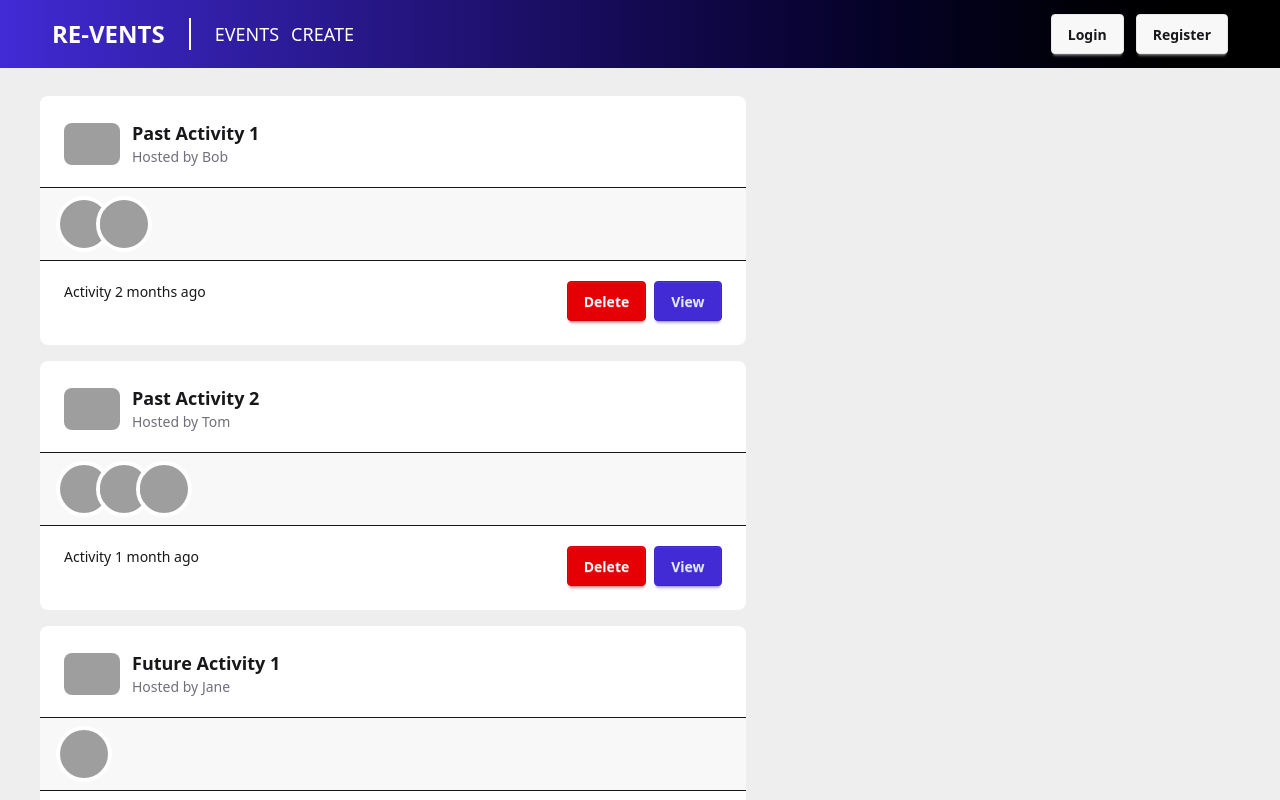
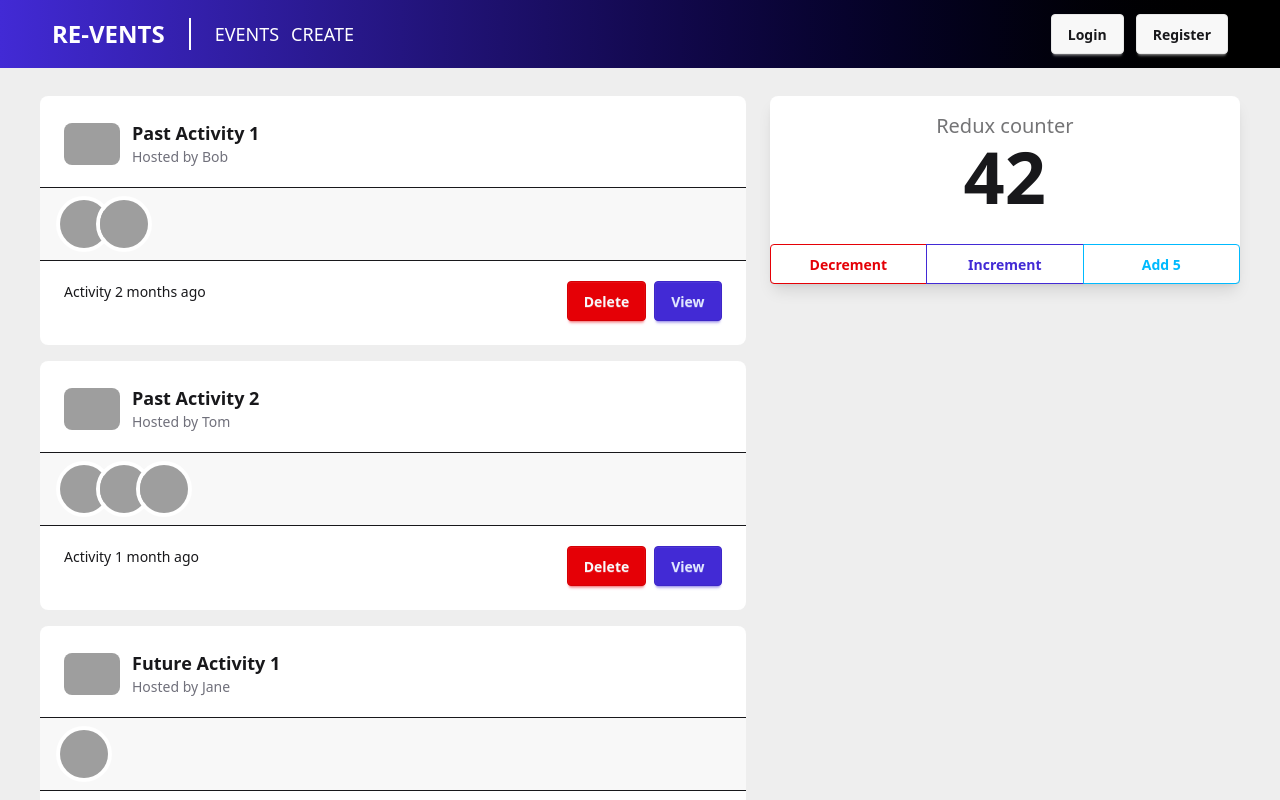
Before and after one commit to asiopueo/revents, a React (Vite) app: page / in a window 1280 px wide. Shown: the top 800 px of the page. Built offline with nearby package versions, Linux system fonts and the light colour scheme; grey boxes are pictures that could not be loaded.

Commit message:
Zwischenstand Abschnitt 5.1 - Redux

```diff
--- a/src/features/counter/Counter.tsx
+++ b/src/features/counter/Counter.tsx
@@ -1,5 +1,24 @@
+import { useAppDispatch, useAppSelector } from "../../lib/store/store"
+import { decrement, increment, incrementByAmount } from "./counterSlice";
+
 export default function Counter() {
+    const count = useAppSelector(state => state.counter.value);
+    const dispatch = useAppDispatch();
+
     return (
-        <div>Counter</div>
+        <div className="card bg-base-100 shadow-lg flex flex-col gap-4">
+            <div className="stats text-center">
+                <div className="stat">
+                    <div className="stat-title text-xl">Redux counter</div>
+                    <div className="stat-value text-7xl">{count}</div>
+                </div>
+            </div>
+            <div className="join flex justify-center">
+                <button onClick={() => dispatch(decrement())} className="btn btn-error btn-outline join-item flex-1">Decrement</button>
+                <button onClick={() => dispatch(increment())} className="btn btn-primary btn-outline join-item flex-1">Increment</button>
+                <button onClick={() => dispatch(incrementByAmount(5))} className="btn btn-info btn-outline join-item flex-1">Add 5
+                </button>
+            </div>
+        </div>
     )
 }
--- a/src/features/events/dashboard/EventCard.tsx
+++ b/src/features/events/dashboard/EventCard.tsx
@@ -1,14 +1,16 @@
+import { useAppDispatch } from "../../../lib/store/store";
 import type { AppEvent } from "../../../lib/types";
+import { deleteEvent } from "../eventSlice";
 import EventAttendees from "./EventAttendees";
 
 type Props = {
     event: AppEvent;
     formToggle: (event: AppEvent | null) => void; // null not strictly necessary
-    deleteEvent: (eventId: string) => void;
 }
 
-export default function EventCard({ event, formToggle, deleteEvent }: Props) {
+export default function EventCard({ event, formToggle }: Props) {
     const host = event.attendees.find(x => x.id === event.hostUid);
+    const dispatch = useAppDispatch();
 
     return (
         <div className="card bg-base-100 w-full gap-6">
@@ -31,7 +33,7 @@
                     <div className="flex flex-1">
                         { event.description }
                     </div>
-                    <button onClick={() => deleteEvent(event.id)} className="btn btn-error">Delete</button>
+                    <button onClick={() => dispatch(deleteEvent(event.id))} className="btn btn-error">Delete</button>
                     <button onClick={() => formToggle(event)} className="btn btn-primary">View</button>
                 </div>
             </div>
--- a/src/features/events/dashboard/EventDashboard.tsx
+++ b/src/features/events/dashboard/EventDashboard.tsx
@@ -1,9 +1,12 @@
-import { useEffect, useState } from "react";
+import { useEffect } from "react";
 import { events } from "../../../lib/data/sampleData";
 import EventForm from "../form/EventForm";
 import EventCard from "./EventCard";
 import type { AppEvent } from "../../../lib/types";
 import { AnimatePresence, motion } from "motion/react";
+import Counter from "../../counter/Counter";
+import { useAppDispatch, useAppSelector } from "../../../lib/store/store";
+import { setEvents } from "../eventSlice";
 
 type Props = {
     formOpen: boolean;
@@ -13,29 +16,12 @@
 }
 
 export function EventDashboard({ formOpen, setFormOpen, formToggle, selectedEvent }: Props) {
-    const [appEvents, setAppEvents] = useState<AppEvent[]>([]);
-
-    const handleCreateEvent = (event: AppEvent) => {
-        setAppEvents(prevState => [...prevState, event]);
-    }
-
-    const handleUpdateEvent = (updateEvent: AppEvent) => {
-        setAppEvents(prevState => {
-            return prevState.map(e => e.id === updateEvent.id ? updateEvent : e);
-        });
-    }
-
-    const handleDeleteEvent = (eventId: string) => {
-        setAppEvents(prevState => prevState.filter(e => e.id !== eventId));
-    }
+    const dispatch = useAppDispatch();
+    const appEvents = useAppSelector(state => state.event.events);
 
     useEffect(() => {
-        setAppEvents(events);
-
-        return () => {
-            setAppEvents([]);
-        }
-    }, [])
+        dispatch(setEvents(events));
+    }, []) // dispatch as dependency?
 
     return (
         <div className="flex flex-row w-full gap-6">
@@ -52,7 +38,6 @@
                                     formToggle={formToggle}
                                     key={event.id}
                                     event={event}
-                                    deleteEvent={handleDeleteEvent}
                                 />
                             ))}
                         </div>
@@ -61,9 +46,10 @@
             </div>
 
             <div className="w-2/5">
-                <AnimatePresence>
-                    { formOpen && (
+                <AnimatePresence mode="wait">
+                    { formOpen ? (
                         <motion.div
+                            key='counter'
                             initial={{ opacity: 0, x: 200 }}
                             animate={{ opacity: 1, x: 0 }}
                             exit={{ opacity: 0, x: 200 }}
@@ -72,10 +58,17 @@
                             <EventForm
                                 key={selectedEvent?.id || 'new'}
                                 setFormOpen={setFormOpen}
-                                createEvent={handleCreateEvent}
                                 selectedEvent={selectedEvent}
-                                updateEvent={handleUpdateEvent}
                             />
+                        </motion.div>
+                    ) : (
+                        <motion.div
+                            initial={{ opacity: 0, x: 200 }}
+                            animate={{ opacity: 1, x: 0 }}
+                            exit={{ opacity: 0, x: 200 }}
+                            transition={{ duration: 0.3, type: 'tween' }}
+                        >
+                            <Counter />
                         </motion.div>
                     )}
                 </AnimatePresence>
--- /dev/null
+++ b/src/features/events/eventSlice.ts
@@ -0,0 +1,36 @@
+import { createSlice, type PayloadAction } from "@reduxjs/toolkit";
+import type { AppEvent } from "../../lib/types";
+
+type State = {
+    events: AppEvent[];
+    selectedEvent: AppEvent | null;
+}
+
+const initialState: State = {
+    events: [],
+    selectedEvent: null,
+}
+
+export const eventSlice = createSlice({
+    name: 'event',
+    initialState,
+    reducers: {
+        setEvents: (state, action: PayloadAction<AppEvent[]>) => {
+            state.events = action.payload;
+        },
+        createEvent: (state, action: PayloadAction<AppEvent>) => {
+            state.events.push(action.payload);
+        },
+        updateEvent: (state, action: PayloadAction<AppEvent>) => {
+            state.events.map(e => e.id === action.payload.id ? action.payload : e);
+        },
+        deleteEvent: (state, action: PayloadAction<string>) => {
+            state.events = state.events.filter(e => e.id !== action.payload);
+        },
+        selectEvent: (state, action: PayloadAction<AppEvent>) => {
+            state.selectedEvent = action.payload;
+        }
+    }
+});
+
+export const { setEvents, createEvent, updateEvent, deleteEvent, selectEvent } = eventSlice.actions;
--- a/src/features/events/form/EventForm.tsx
+++ b/src/features/events/form/EventForm.tsx
@@ -1,14 +1,14 @@
 import { users } from "../../../lib/data/sampleData";
+import { useAppDispatch } from "../../../lib/store/store";
 import type { AppEvent } from "../../../lib/types";
+import { createEvent, updateEvent } from "../eventSlice";
 
 type Props = {
     setFormOpen: (isOpen: boolean) => void;
-    createEvent: (event: AppEvent) => void;
     selectedEvent: AppEvent | null;
-    updateEvent: (event: AppEvent) => void;
 }
 
-export default function EventForm({ selectedEvent, setFormOpen, createEvent, updateEvent }: Props) {
+export default function EventForm({ selectedEvent, setFormOpen }: Props) {
     const initialValues = selectedEvent ?? {
         title: '',
         category: '',
@@ -20,13 +20,14 @@
 
     const onSubmit = (formData: FormData) => {
         const data = Object.fromEntries(formData.entries()) as unknown as AppEvent;
+        const dispatch = useAppDispatch();
 
         if (selectedEvent) {
-            updateEvent({...selectedEvent, ...data});
+            dispatch(updateEvent({...selectedEvent, ...data}));
             setFormOpen(false);
             return;
         } else {
-            createEvent({
+            dispatch(createEvent({
                 ...data,
                 id: crypto.randomUUID(),
                 hostUid: users[0].uid,
@@ -36,7 +37,7 @@
                     photoURL: users[0].photoURL,
                     isHost: true,
                 }]
-            });
+            }));
             setFormOpen(false);
         }
 
--- a/src/lib/store/store.ts
+++ b/src/lib/store/store.ts
@@ -1,11 +1,17 @@
 import { configureStore } from "@reduxjs/toolkit";
 import { counterSlice } from "../../features/counter/counterSlice";
+import { useDispatch, useSelector } from "react-redux";
+import { eventSlice } from "../../features/events/eventSlice";
 
 export const store = configureStore({
     reducer: {
-        counter: counterSlice.reducer
+        counter: counterSlice.reducer,
+        event: eventSlice.reducer,
     },
 });
 
 export type RootStore = ReturnType<typeof store.getState>;
 export type AppDispatch = typeof store.dispatch;
+
+export const useAppDispatch = useDispatch.withTypes<AppDispatch>();
+export const useAppSelector = useSelector.withTypes<RootStore>();
```
